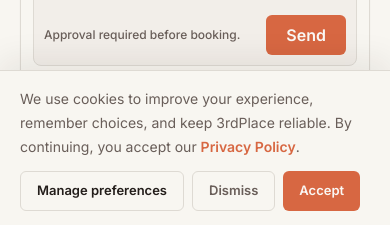
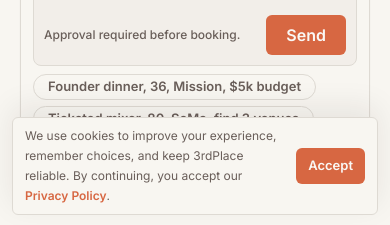
Before and after one commit to chrisredd85/3rdSpace, a Next.js app: page / in a window 390 px wide. Shown: the part 617-842 px from the top of the page. Built offline with nearby package versions, Linux system fonts and the light colour scheme; no server answers.

Commit message:
fix(marketing): compact mobile cookie notice

```diff
--- a/components/marketing/CookieBanner.tsx
+++ b/components/marketing/CookieBanner.tsx
@@ -21,9 +21,13 @@ export function CookieBanner() {
   if (!visible) return null
 
   return (
-    <div className="fixed inset-x-0 bottom-0 z-50 border-t border-tan bg-cream px-5 py-4 shadow-[0_-10px_30px_rgba(40,30,20,0.08)]">
-      <div className="mx-auto flex max-w-[1180px] flex-col gap-3 sm:flex-row sm:items-center sm:justify-between">
-        <p className="max-w-3xl text-[14px] leading-6 text-ink-soft">
+    <div
+      role="region"
+      aria-label="Cookie notice"
+      className="fixed inset-x-3 bottom-3 z-40 rounded-md border border-tan bg-cream px-3 py-2 shadow-[0_-10px_30px_rgba(40,30,20,0.08)] sm:inset-x-0 sm:bottom-0 sm:rounded-none sm:border-x-0 sm:border-b-0 sm:px-5 sm:py-4"
+    >
+      <div className="mx-auto flex max-w-[1180px] items-center justify-between gap-2 sm:gap-3">
+        <p className="max-w-3xl text-[12px] leading-5 text-ink-soft sm:text-[14px] sm:leading-6">
           We use cookies to improve your experience, remember choices, and keep 3rdPlace reliable. By continuing,
           you accept our{' '}
           <Link href="/privacy" className="font-semibold text-clay underline-offset-4 hover:underline">
@@ -31,24 +35,24 @@ export function CookieBanner() {
           </Link>
           .
         </p>
-        <div className="flex shrink-0 flex-wrap gap-2">
+        <div className="flex shrink-0 gap-2">
           <Link
             href="/privacy#cookies-and-tracking"
-            className="inline-flex min-h-10 items-center rounded-md border border-tan bg-cream px-4 text-[13px] font-semibold text-ink transition-colors hover:border-clay"
+            className="hidden min-h-9 items-center rounded-md border border-tan bg-cream px-3 text-[13px] font-semibold text-ink transition-colors hover:border-clay sm:inline-flex sm:min-h-10 sm:px-4"
           >
             Manage preferences
           </Link>
           <button
             type="button"
             onClick={() => recordConsent('rejected')}
-            className="inline-flex min-h-10 items-center rounded-md border border-tan bg-cream px-4 text-[13px] font-semibold text-ink-soft transition-colors hover:border-clay hover:text-ink"
+            className="hidden min-h-9 items-center rounded-md border border-tan bg-cream px-3 text-[13px] font-semibold text-ink-soft transition-colors hover:border-clay hover:text-ink sm:inline-flex sm:min-h-10 sm:px-4"
           >
             Dismiss
           </button>
           <button
             type="button"
             onClick={() => recordConsent('accepted')}
-            className="inline-flex min-h-10 items-center rounded-md bg-clay px-4 text-[13px] font-semibold text-primary-foreground transition-colors hover:bg-clay-deep"
+            className="inline-flex min-h-9 items-center rounded-md bg-clay px-3 text-[13px] font-semibold text-primary-foreground transition-colors hover:bg-clay-deep sm:min-h-10 sm:px-4"
           >
             Accept
           </button>
```
Also changed, not shown: 1 other file (tests, documents, lock files or other folders).
